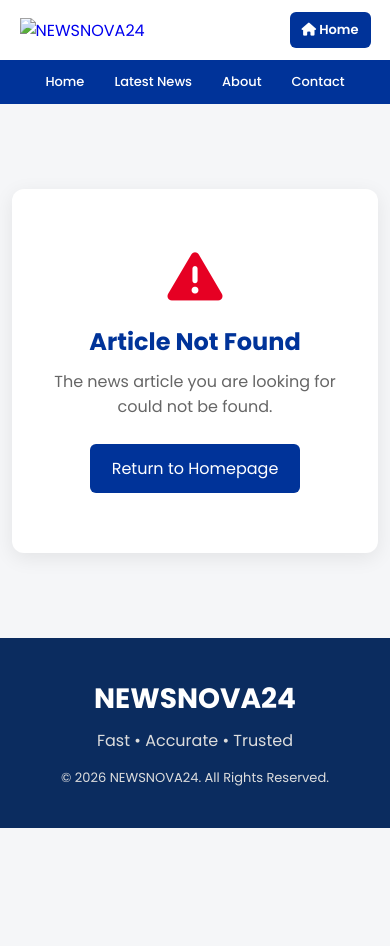
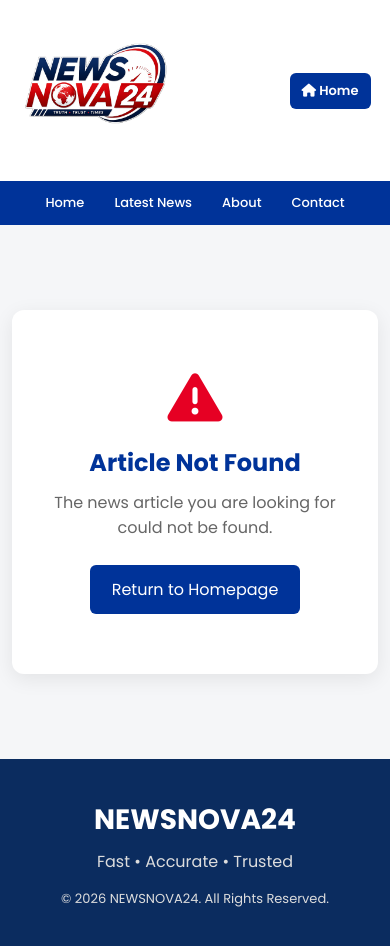
Before and after one commit to ritik2347618/NEWSNOVA24, a website: page article.html in a window 390 px wide. Before the commit the page ends 844 px from the top, so only its background shows below. Drawn offline with Linux system fonts and the light colour scheme.

```diff
--- a/article.html
+++ b/article.html
@@ -56,7 +56,7 @@
                 <a href="index.html">
 
                     <img
-                        src="News Nova 24 logo.jpeg"
+                        src="News Nova 24 logo.png"
                         alt="NEWSNOVA24"
                         id="article-logo-image"
                     >
```
